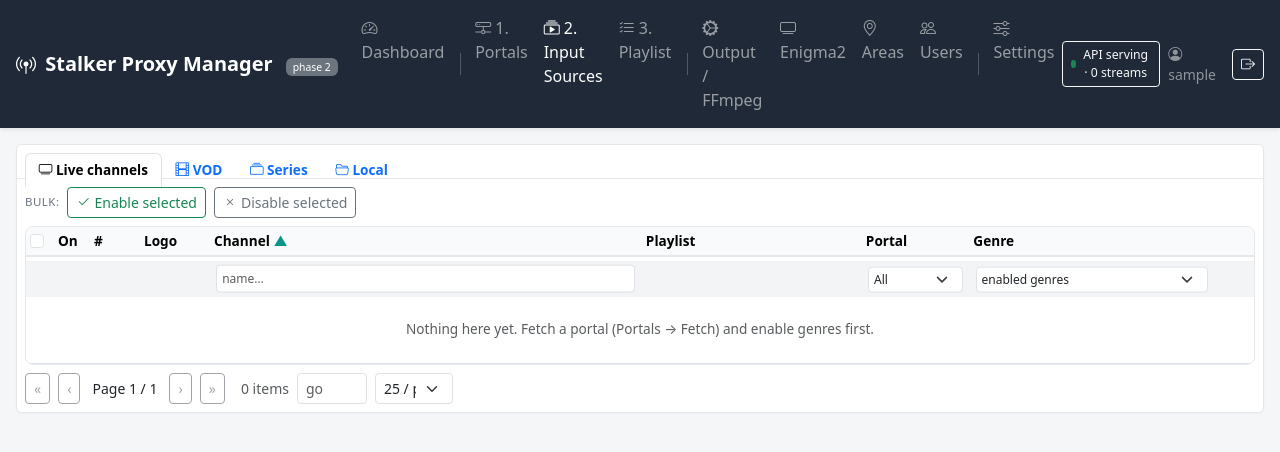
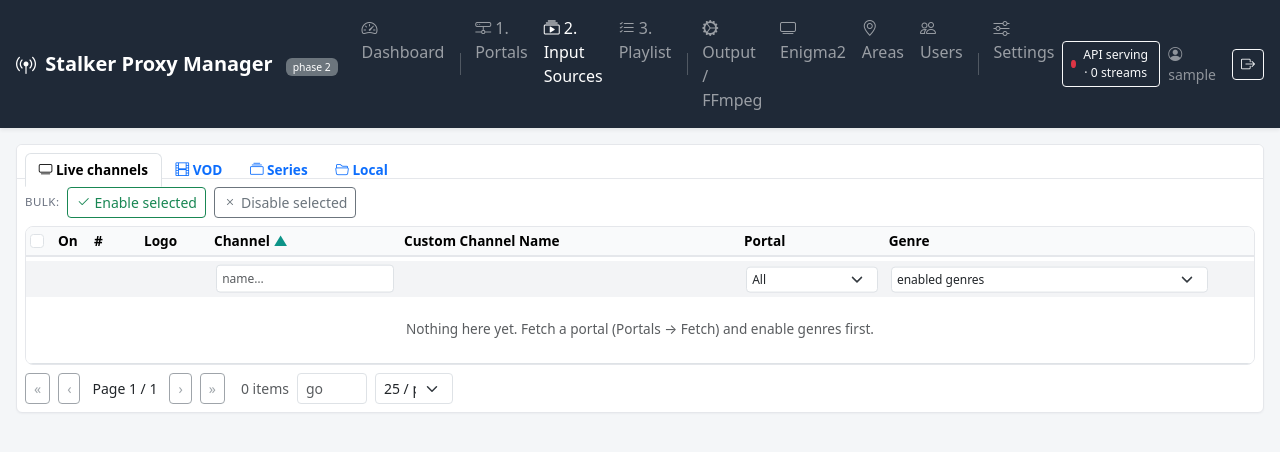
Before and after one commit to birdy1974/stalker-proxy-manager, a FastAPI app: page /sources in a window 1280 px wide. Shown: the top 452 px of the page. Run offline with FastAPI, Linux system fonts and the light colour scheme; the visitor is signed in with stand-in values (Sample User, id 1); data comes from the database, SQL or seed files in the repository; data that the repository does not hold is empty; some libraries are stand-ins or nearby versions.

Commit message:
Sources -> Live: name the editable column, and give it the width
The column between "Channel" and "Portal" was headed "Playlist", which reads
like a pointer to the Playlist *tab* instead of "the name this channel gets in
the output" - and it was NARROWER (220px) than the read-only portal name beside
it, so the one field on the page you actually type in was the cramped one.

* header -> "Custom Channel Name" (placeholder and the disabled-row tooltip now
  say the same thing);
* Channel 190px with a max-width so the cap actually binds - it is reference
  text, ellipsised, full value in the cell tooltip the table already sets;
* Custom Channel Name 340px, and the input fills the cell instead of sitting at
  a fixed 140px.

test_sources_ui pinned the old tooltip string; it now pins the new header, the
column ORDER (Channel < Custom Channel Name < Portal) and that the editable
column is the wider of the two.

Co-authored-by: arena-agent <297053741+arena-agent@users.noreply.github.com>

```diff
--- a/app/static/css/app.css
+++ b/app/static/css/app.css
@@ -72,6 +72,13 @@ textarea.ff-edit { font-family: ui-monospace, Menlo, monospace; font-size: .8rem
 @media (max-width: 991.98px) { .navbar-divider { display: none; } }
 .navbar .nav-link[title] { cursor: help; }
 
+/* Input Sources → Live: the portal's own channel name is read-only reference,
+   so it is kept narrow (ellipsis + title tooltip) and the column people type
+   in - "Custom Channel Name" - gets the room. Without the max-width the cell
+   would fall back to the generic 460px td cap and eat that room back. */
+.table-spm td.col-channel { max-width: 190px; }
+.table-spm td.col-name .form-control { width: 100%; }
+
 /* favicon picker (Settings): one tile per candidate tab icon, the active one
    outlined in the accent colour. Tiles are <button>s so the whole thing is
    keyboard-reachable. */
--- a/app/templates/sources.html
+++ b/app/templates/sources.html
@@ -55,15 +55,18 @@ function sourceTable(kind, hostSel) {
       { key: "enabled", label: "On", width: "36px", render: r => `<div class="form-check form-switch mb-0"><input class="form-check-input" type="checkbox" ${r.enabled ? "checked" : ""} onchange="event.stopPropagation();api('/api/sources/toggle',{method:'POST',body:{kind:'${kind}',ids:[${r.id}],enabled:this.checked}})"></div>` },
       { key: "number", label: "#", sort: "id", width: "50px", render: r => esc(r.number || "") },
       { key: "logo", label: "Logo", width: "70px", render: r => r.logo ? `<img class="logo-thumb" loading="lazy" src="${esc(r.logo)}" onerror="this.style.display='none'">` : "" },
-      { key: "name", label: "Channel", sort: "name", filter: { type: "text", param: "q", placeholder: "name…" },
+      { key: "name", label: "Channel", sort: "name", class: "col-channel", width: "190px",
+        filter: { type: "text", param: "q", placeholder: "name…" },
         render: r => esc(r.name) + (r.xtream_url
           ? ` <span class="badge text-bg-light" title="${esc(r.xtream_url)}">this channel plays the portal's own Xtream link (no create_link, no MAC slot)</span>`
           : "") },
-      /* Playlist custom name: filled only for enabled sources. Editing assigns
+      /* Custom Channel Name: filled only for enabled sources. Editing assigns
          a new custom channel when the name is unique, or attaches this source
          as a fallback on the existing custom channel when the name already
-         exists. Resolved in the /api/sources/live payload — no extra round trip. */
-      { key: "playlist_name", label: "Playlist", class: "col-name", width: "220px",
+         exists. Resolved in the /api/sources/live payload — no extra round trip.
+         It is the column people actually TYPE in, so it is the wide one; the
+         portal's own (read-only) channel name next to it is ellipsised. */
+      { key: "playlist_name", label: "Custom Channel Name", class: "col-name", width: "340px",
         render: r => playlistNameCell(r) },
       { key: "portal_id", label: "Portal", sort: "portal", filter: { type: "select", options: PORTALS }, render: r => esc(r.portal) },
       { key: "genre_id", label: "Genre", filter: { type: "select", options: GENRES.live, placeholder: "enabled genres" }, render: r => esc(r.genre) },
@@ -100,12 +103,12 @@ function sourceTable(kind, hostSel) {
   return t;
 }
 
-/* Playlist custom-name cell (Input Sources → Live).
+/* "Custom Channel Name" cell (Input Sources → Live).
    Disabled sources stay blank. Enabled ones show the current custom name
    (or the portal original as the default) and save on blur / Enter. */
 function playlistNameCell(r) {
   if (!r.enabled) {
-    return `<span class="text-muted small" title="enable the channel to assign a playlist name">—</span>`;
+    return `<span class="text-muted small" title="enable the channel to give it a custom name">—</span>`;
   }
   const name = r.playlist_name || r.name || "";
   let badge = "";
@@ -118,9 +121,9 @@ function playlistNameCell(r) {
   // mouseup preventDefault keeps the select-all from collapsing when the
   // click that focused the field also places the caret.
   return `<div class="d-flex align-items-center gap-1" onclick="event.stopPropagation()">
-    <input class="form-control form-control-sm" style="min-width:140px"
+    <input class="form-control form-control-sm flex-grow-1" style="min-width:200px"
       value="${esc(name)}"
-      placeholder="playlist name…"
+      placeholder="custom channel name…"
       title="Click to edit. Unique name → new custom channel. Existing name → this source becomes a fallback."
       onfocus="this.select()"
       onmouseup="event.preventDefault()"
```
Also changed, not shown: tests/test_sources_ui.py (+21 -1 lines), README.md.
